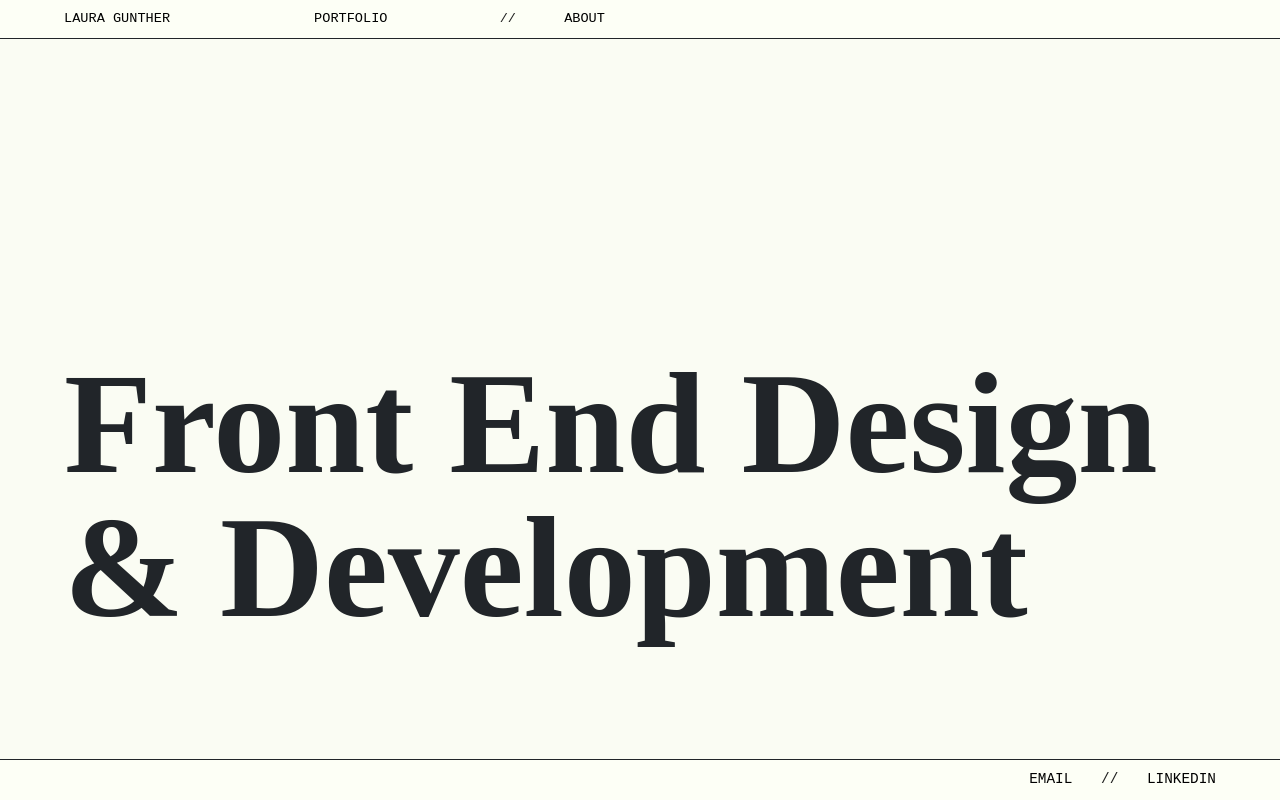
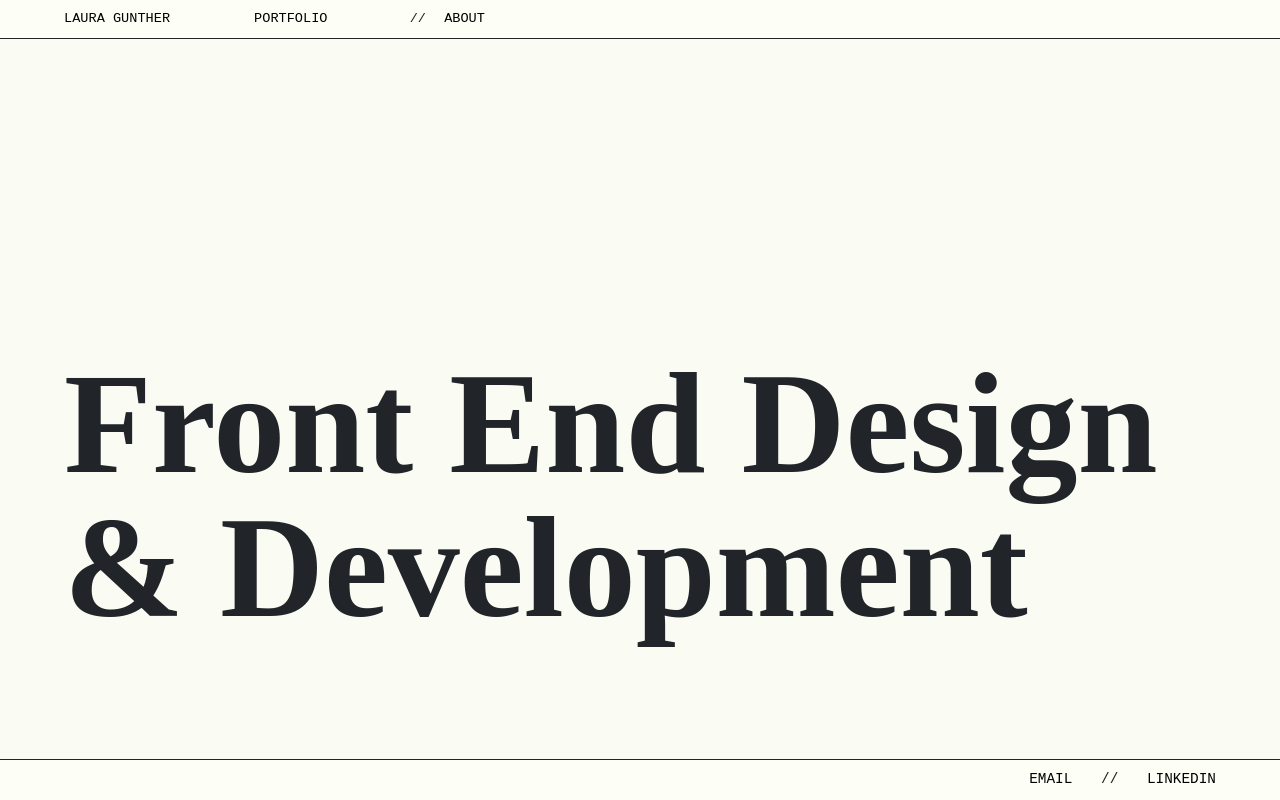
Before and after one commit to lo-designs/Portfolio, a React (Create React App) app: page / in a window 1280 px wide. Built offline with nearby package versions, Linux system fonts and the light colour scheme.

Commit message:
fix padding

```diff
--- a/src/Components/Header/Header.scss
+++ b/src/Components/Header/Header.scss
@@ -13,7 +13,7 @@
     color: #212121;
     margin-left: 5%;
      .header-links-divider {
-       padding: 0 40px 0 40px;
+       padding: 0 10px 0 10px;
      }
   }
 
```
